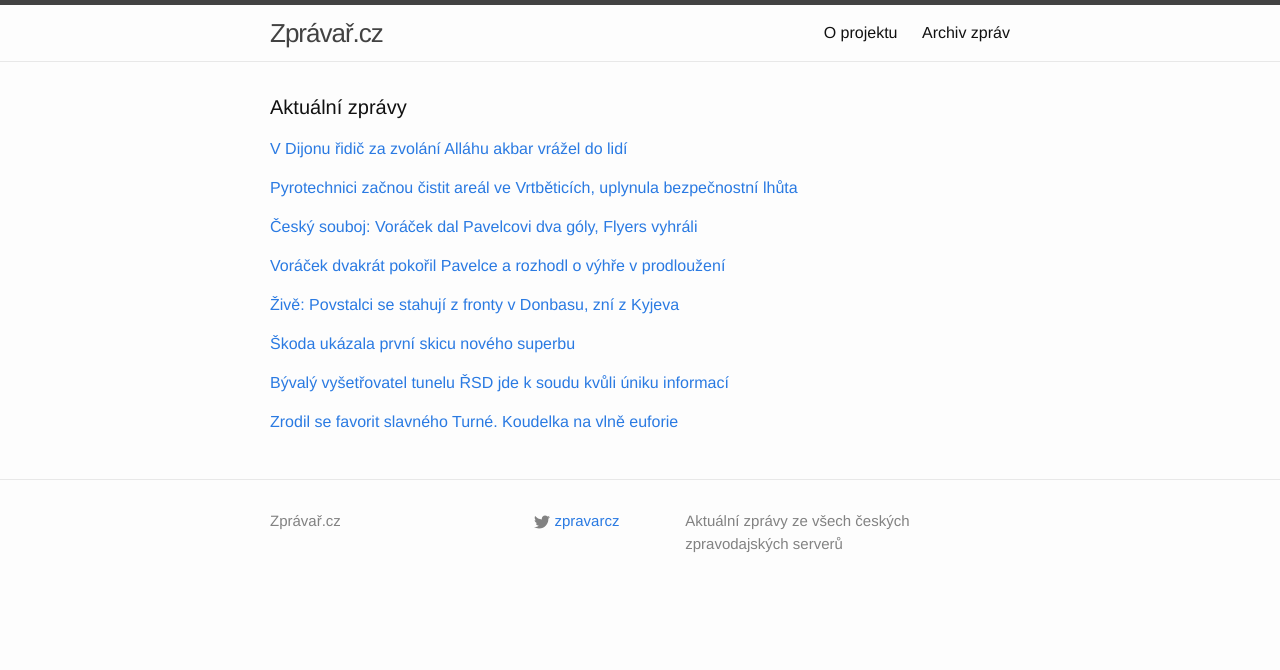
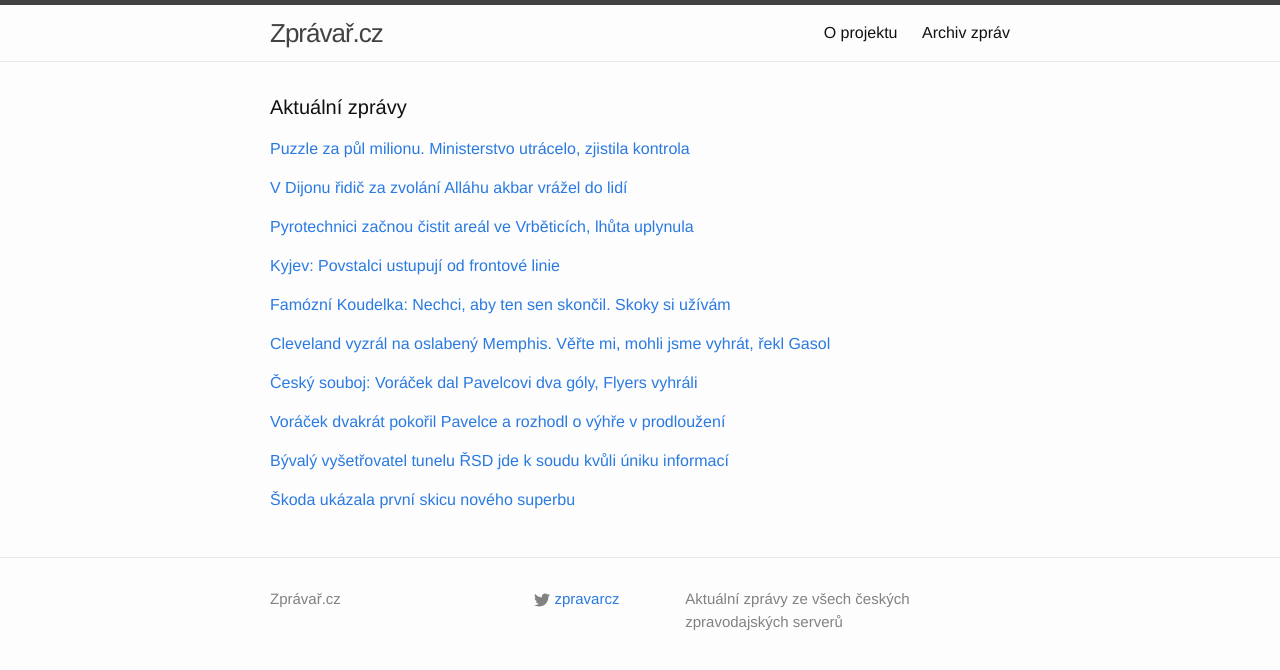
Before and after one commit to adliska/zpravar, a Jekyll site: the page built from index.html, in a window 1280 px wide. Shown: the top 670 px of the page. Built offline with Jekyll 4.4.1, drawn with Linux system fonts in a browser that asks for light colours.

Commit message:
zpravar news update

```diff
--- a/index.html
+++ b/index.html
@@ -5,8 +5,22 @@ layout: default
 <div class="home">
     <h1 class="page-heading">Aktuální zprávy</h1>
 
-<p><a href="javascript:;" onclick="toggle_visibility('zpravy0')">V Dijonu řidič za zvolání Alláhu akbar vrážel do lidí</a></p>
+<p><a href="javascript:;" onclick="toggle_visibility('zpravy0')">Puzzle za půl milionu. Ministerstvo utrácelo, zjistila kontrola</a></p>
 <div id="zpravy0" style="display:none">
+<ul>
+<li><a href=http://echo24.cz/a/iEYjn>Puzzle za půl milionu. Ministerstvo utrácelo, zjistila kontrola - echo24.cz</a></li>
+<li><a href=http://zpravy.idnes.cz/ministerstvo-zemedelstvi-spatne-hospodarilo-s-dotacemi-pem-/domaci.aspx?c=A141222_083848_domaci_fer>Ministerstvo zemědělství dalo milion z dotací na bonbony, vějíře a puzzle - zpravy.idnes.cz</a></li>
+<li><a href=http://domaci.ihned.cz/c1-63291360-nku-resort-zemedelstvi-nehospodarne-cerpal-dotace-nakoupil-puzzle-za-pul-milionu>NKÚ: Resort zemědělství nehospodárně čerpal dotace. Nakoupil puzzle za půl milionu - domaci.ihned.cz</a></li>
+<li><a href=http://zpravy.e15.cz/domaci/politika/puzzle-za-pul-milionu-ministerstvo-zemedelstvi-utracelo-dotace-1147902>Puzzle za půl milionu. Ministerstvo zemědělství utrácelo dotace - zpravy.e15.cz</a></li>
+<li><a href=http://www.novinky.cz/domaci/357014-ministerstvo-nakupovalo-za-dotace-umelohmotna-zviratka-i-vejire-zjistil-nku.html>Ministerstvo nakupovalo za dotace umělohmotná zvířátka i vějíře, zjistil NKÚ - www.novinky.cz</a></li>
+<li><a href=http://www.denik.cz/ekonomika/kontrola-ministerstvo-nakoupilo-puzzle-vejire-ci-zviratka-za-milion-korun-201412.html>Kontrola: Ministerstvo nakoupilo puzzle, vějíře či zvířátka za milion korun - www.denik.cz</a></li>
+<li><a href=http://www.novinky.cz/domaci/357014-ministerstvo-zemedelstvi-nakupovalo-za-dotace-zviratka-a-vejire-zjistil-nku.html>Ministerstvo zemědělství nakupovalo za dotace zvířátka a vějíře, zjistil NKÚ - www.novinky.cz</a></li>
+<li><a href=http://zpravy.aktualne.cz/domaci/nku-ministerstvo-plytvalo-nakoupilo-puzzle-ci-verije/r~a081789c89ae11e4833a0025900fea04/>NKÚ: Ministerstvo plýtvalo, nakoupilo puzzle či věříje - zpravy.aktualne.cz</a></li>
+<li><a href=http://www.lidovky.cz/puzzle-ci-bonbony-za-miliony-na-zemedelstvi-se-plytvalo-pkp-/zpravy-domov.aspx?c=A141222_084417_ln_domov_mct>NKÚ: Puzzle či bonbony za miliony. Na zemědělství se plýtvalo u podpory venkova  - www.lidovky.cz</a></li>
+<li><a href=http://www.financninoviny.cz/zpravodajstvi/zpravy/nku-mze-plytvalo-pri-proplaceni-poradenstvi-a-propagace/1161602>NKÚ: MZe plýtvalo při proplácení poradenství a propagace - www.financninoviny.cz</a></li>
+</ul>
+</div><p><a href="javascript:;" onclick="toggle_visibility('zpravy1')">V Dijonu řidič za zvolání Alláhu akbar vrážel do lidí</a></p>
+<div id="zpravy1" style="display:none">
 <ul>
 <li><a href=http://www.ceskatelevize.cz/ct24/svet/296192-v-dijonu-ridic-za-zvolani-allahu-akbar-vrazel-do-lidi/>V Dijonu řidič za zvolání Alláhu akbar vrážel do lidí - www.ceskatelevize.cz</a></li>
 <li><a href=http://echo24.cz/a/wPEwz>Alláhu akbar! zvolal řidič v Dijonu a najížděl do chodců - echo24.cz</a></li>
@@ -15,54 +29,65 @@ layout: default
 <li><a href=http://zpravy.idnes.cz/ridic-ve-francii-srazel-lidi-na-chodniku-volal-allahu-akbar-pnr-/zahranicni.aspx?c=A141222_065728_zahranicni_skr>Řidič ve Francii provolával Alláhu akbar a srážel lidi na chodníku - zpravy.idnes.cz</a></li>
 <li><a href=http://zpravy.aktualne.cz/zahranici/dusevne-nemocny-ridic-najizdel-na-chodce-11-jich-zranil/r~394c8462899c11e49bec0025900fea04/>Duševně nemocný řidič najížděl na chodce, 11 jich zranil - zpravy.aktualne.cz</a></li>
 </ul>
-</div><p><a href="javascript:;" onclick="toggle_visibility('zpravy1')">Pyrotechnici začnou čistit areál ve Vrtběticích, uplynula bezpečnostní lhůta</a></p>
-<div id="zpravy1" style="display:none">
+</div><p><a href="javascript:;" onclick="toggle_visibility('zpravy2')">Pyrotechnici začnou čistit areál ve Vrběticích, lhůta uplynula</a></p>
+<div id="zpravy2" style="display:none">
 <ul>
+<li><a href=http://www.tyden.cz/rubriky/domaci/pyrotechnici-zacnou-cistit-areal-ve-vrbeticich-lhuta-uplynula_328044.html>Pyrotechnici začnou čistit areál ve Vrběticích, lhůta uplynula - www.tyden.cz</a></li>
 <li><a href=http://www.denik.cz/z_domova/pyrotechnici-zacnou-cistit-areal-ve-vrtbeticich-uplynula-bezpecnostni2014.html>Pyrotechnici začnou čistit areál ve Vrtběticích, uplynula bezpečnostní lhůta - www.denik.cz</a></li>
 <li><a href=http://domaci.ihned.cz/c1-63290980-pyrotechnici-mohou-zacit-cistit-okoli-vybuchlych-municnich-skladu-ve-vrbeticich>Pyrotechnici mohou začít čistit okolí vybuchlých muničních skladů ve Vrběticích - domaci.ihned.cz</a></li>
 <li><a href=http://www.lidovky.cz/pyrotechnici-zacnou-cistit-areal-ve-vrbeticich-lhuta-uplynula-pvp-/zpravy-domov.aspx?c=A141222_073926_ln_domov_mct>Pyrotechnici začnou čistit areál ve Vrběticích, lhůta uplynula  - www.lidovky.cz</a></li>
 <li><a href=http://www.novinky.cz/domaci/357008-v-municnim-arealu-u-vrbetic-je-desaty-den-klid-pyrotechnici-ho-zacnou-cistit.html>V muničním areálu u Vrbětic je desátý den klid, pyrotechnici ho začnou čistit  - www.novinky.cz</a></li>
 </ul>
-</div><p><a href="javascript:;" onclick="toggle_visibility('zpravy2')">Český souboj: Voráček dal Pavelcovi dva góly, Flyers vyhráli</a></p>
-<div id="zpravy2" style="display:none">
+</div><p><a href="javascript:;" onclick="toggle_visibility('zpravy3')">Kyjev: Povstalci ustupují od frontové linie</a></p>
+<div id="zpravy3" style="display:none">
+<ul>
+<li><a href=http://www.novinky.cz/zahranicni/evropa/357015-kyjev-povstalci-ustupuji-od-frontove-linie.html>Kyjev: Povstalci ustupují od frontové linie - www.novinky.cz</a></li>
+<li><a href=http://zpravy.e15.cz/zahranicni/udalosti/povstalci-na-donbasu-ustoupili-od-linie-primeri-stahli-se-hlavne-rusove-1147898>Povstalci na Donbasu ustoupili od linie příměří, stáhli se hlavně Rusové - zpravy.e15.cz</a></li>
+<li><a href=http://zpravy.aktualne.cz/zahranici/zive-pondeli-22-prosince-ukrajina-rusko-separatiste/r~b9ac2c9885dc11e4aff10025900fea04/>Živě: Povstalci se stahují z fronty v Donbasu, zní z Kyjeva - zpravy.aktualne.cz</a></li>
+<li><a href=http://zahranicni.ihned.cz/evropa-slovensko/c1-63291160-povstalci-v-donbasu-se-udajne-stahuji-z-dohodnute-linie-primeri>Povstalci v Donbasu se údajně stahují z dohodnuté linie příměří - zahranicni.ihned.cz</a></li>
+<li><a href=http://www.ceskatelevize.cz/ct24/svet/296194-donbas-rebelove-v-cele-s-rusy-se-pry-stahuji-z-fronty/>Donbas: Rebelové v čele s Rusy se prý stahují z fronty - www.ceskatelevize.cz</a></li>
+</ul>
+</div><p><a href="javascript:;" onclick="toggle_visibility('zpravy4')">Famózní Koudelka: Nechci, aby ten sen skončil. Skoky si užívám</a></p>
+<div id="zpravy4" style="display:none">
+<ul>
+<li><a href=http://www.tyden.cz/rubriky/sport/zimni-sporty/famozni-koudelka-at-ten-sen-nekonci-skoky-si-uzivam_328042.html>Famózní Koudelka: Nechci, aby ten sen skončil. Skoky si užívám - www.tyden.cz</a></li>
+<li><a href=http://sport.aktualne.cz/zrodil-se-favorit-slavneho-turne-koudelka-na-vlne-euforie/r~06a6aeac894c11e49e4b0025900fea04/>Zrodil se favorit slavného Turné. Koudelka na vlně euforie - sport.aktualne.cz</a></li>
+<li><a href=http://sport.aktualne.cz/nohy-se-mi-neklepaly-uzivam-si-to-tesi-koudelku/r~06a6aeac894c11e49e4b0025900fea04/>Nohy se mi neklepaly, užívám si to, těší Koudelku - sport.aktualne.cz</a></li>
+<li><a href=http://www.tyden.cz/rubriky/sport/zimni-sporty/famozni-koudelka-nechci-aby-ten-sen-skoncil-skoky-si-uzivam_328042.html>Famózní Koudelka: Nechci, aby ten sen skončil. Skoky si užívám - www.tyden.cz</a></li>
+</ul>
+</div><p><a href="javascript:;" onclick="toggle_visibility('zpravy5')">Cleveland vyzrál na oslabený Memphis. Věřte mi, mohli jsme vyhrát, řekl Gasol</a></p>
+<div id="zpravy5" style="display:none">
+<ul>
+<li><a href=http://www.denik.cz/ostatni_sport/cleveland-vyzral-na-oslabeny-memphis-verte-mi-mohli-jsme-vyhrat-rekl-gasol-20141.html>Cleveland vyzrál na oslabený Memphis. Věřte mi, mohli jsme vyhrát, řekl Gasol - www.denik.cz</a></li>
+<li><a href=http://sport.aktualne.cz/le-bronuv-cleveland-porazil-v-nba-oslabeny-memphis/r~0c3ea34e89ae11e486b9002590604f2e/>Le Bronův Cleveland porazil v NBA oslabený Memphis - sport.aktualne.cz</a></li>
+<li><a href=http://sport.idnes.cz/vysledky-basketbalove-nba-dcg-/basket.aspx?c=A141222_081451_sport-basket_par>Toronto natáhlo v NBA vítěznou sérii, Cleveland srazil oslabeného soka - sport.idnes.cz</a></li>
+</ul>
+</div><p><a href="javascript:;" onclick="toggle_visibility('zpravy6')">Český souboj: Voráček dal Pavelcovi dva góly, Flyers vyhráli</a></p>
+<div id="zpravy6" style="display:none">
 <ul>
 <li><a href=http://www.tyden.cz/rubriky/sport/hokej/nhl/cesky-souboj-voracek-dal-pavelcovi-dva-goly-flyers-vyhrali_328047.html>Český souboj: Voráček dal Pavelcovi dva góly, Flyers vyhráli - www.tyden.cz</a></li>
 <li><a href=http://sport.aktualne.cz/voracek-exceluje-pavelcovi-dal-dva-goly-a-rozhodl-o-vyhre/r~770aea5689a011e4ab15002590604f2e/>Voráček exceluje, Pavelcovi dal dva góly a rozhodl o výhře - sport.aktualne.cz</a></li>
 <li><a href=http://www.sportovninoviny.cz/zpravy/voracek-dvakrat-pokoril-pavelce-a-rozhodl-o-vyhre-v-prodlouzeni/1161580>Voráček dvakrát pokořil Pavelce a rozhodl o výhře v prodloužení - www.sportovninoviny.cz</a></li>
 </ul>
-</div><p><a href="javascript:;" onclick="toggle_visibility('zpravy3')">Voráček dvakrát pokořil Pavelce a rozhodl o výhře v prodloužení</a></p>
-<div id="zpravy3" style="display:none">
+</div><p><a href="javascript:;" onclick="toggle_visibility('zpravy7')">Voráček dvakrát pokořil Pavelce a rozhodl o výhře v prodloužení</a></p>
+<div id="zpravy7" style="display:none">
 <ul>
 <li><a href=http://www.denik.cz/hokej/voracek-dvakrat-pokoril-pavelce-a-rozhodl-o-vyhre-v-prodlouzeni-20141222.html>Voráček dvakrát pokořil Pavelce a rozhodl o výhře v prodloužení - www.denik.cz</a></li>
 <li><a href=http://www.rozhlas.cz/_zprava/vorackova-jizda-v-nhl-pokracuje-dvakrat-prekonal-pavelce--1435486>Voráčkova jízda v NHL pokračuje, dvakrát překonal Pavelce - www.rozhlas.cz</a></li>
 <li><a href=http://hokej.idnes.cz/voracek-dal-dva-goly-pavelcovi-dea-/nhl.aspx?c=A141222_071512_nhl_Mkr>Voráček dal dva góly Pavelcovi a udržel se na čele bodování NHL - hokej.idnes.cz</a></li>
 </ul>
-</div><p><a href="javascript:;" onclick="toggle_visibility('zpravy4')">Živě: Povstalci se stahují z fronty v Donbasu, zní z Kyjeva</a></p>
-<div id="zpravy4" style="display:none">
+</div><p><a href="javascript:;" onclick="toggle_visibility('zpravy8')">Bývalý vyšetřovatel tunelu ŘSD jde k soudu kvůli úniku informací</a></p>
+<div id="zpravy8" style="display:none">
 <ul>
-<li><a href=http://zpravy.aktualne.cz/zahranici/zive-pondeli-22-prosince-ukrajina-rusko-separatiste/r~b9ac2c9885dc11e4aff10025900fea04/>Živě: Povstalci se stahují z fronty v Donbasu, zní z Kyjeva - zpravy.aktualne.cz</a></li>
-<li><a href=http://zahranicni.ihned.cz/evropa-slovensko/c1-63291160-povstalci-v-donbasu-se-udajne-stahuji-z-dohodnute-linie-primeri>Povstalci v Donbasu se údajně stahují z dohodnuté linie příměří - zahranicni.ihned.cz</a></li>
-<li><a href=http://www.ceskatelevize.cz/ct24/svet/296194-donbas-rebelove-v-cele-s-rusy-se-pry-stahuji-z-fronty/>Donbas: Rebelové v čele s Rusy se prý stahují z fronty - www.ceskatelevize.cz</a></li>
+<li><a href=http://zpravy.e15.cz/domaci/udalosti/byvaly-vysetrovatel-tunelu-rsd-jde-k-soudu-kvuli-uniku-informaci-1147888>Bývalý vyšetřovatel tunelu ŘSD jde k soudu kvůli úniku informací - zpravy.e15.cz</a></li>
+<li><a href=http://zpravy.idnes.cz/vysetrovatel-rsd-jde-k-soudu-kotrc-unik-informaci-fs1-/domaci.aspx?c=A141222_073344_domaci_skr>Bývalý vyšetřovatel tunelování ŘSD je obžalován z úniku informací - zpravy.idnes.cz</a></li>
+<li><a href=http://www.novinky.cz/krimi/357006-byvaly-vysetrovatel-tunelovani-rsd-pujde-k-soudu.html>Bývalý vyšetřovatel tunelování ŘSD půjde k soudu  - www.novinky.cz</a></li>
 </ul>
-</div><p><a href="javascript:;" onclick="toggle_visibility('zpravy5')">Škoda ukázala první skicu nového superbu</a></p>
-<div id="zpravy5" style="display:none">
+</div><p><a href="javascript:;" onclick="toggle_visibility('zpravy9')">Škoda ukázala první skicu nového superbu</a></p>
+<div id="zpravy9" style="display:none">
 <ul>
 <li><a href=http://www.novinky.cz/auto/356789-skoda-ukazala-prvni-skicu-noveho-superbu.html>Škoda ukázala první skicu nového superbu - www.novinky.cz</a></li>
 <li><a href=http://auto.idnes.cz/skici-nove-skody-superb-0s5-/ak_aktual.aspx?c=A141221_223207_ak_aktual_fdv>Škoda ukazuje nový superb na prvních skicách - auto.idnes.cz</a></li>
 <li><a href=http://auto.ihned.cz/novinky/c1-63288980-skoda-ukazala-novy-superb-zatim-jen-na-skice-a-zezadu>Škoda ukázala nový Superb. Zatím jen na skice a zezadu - auto.ihned.cz</a></li>
 </ul>
-</div><p><a href="javascript:;" onclick="toggle_visibility('zpravy6')">Bývalý vyšetřovatel tunelu ŘSD jde k soudu kvůli úniku informací</a></p>
-<div id="zpravy6" style="display:none">
-<ul>
-<li><a href=http://zpravy.e15.cz/domaci/udalosti/byvaly-vysetrovatel-tunelu-rsd-jde-k-soudu-kvuli-uniku-informaci-1147888>Bývalý vyšetřovatel tunelu ŘSD jde k soudu kvůli úniku informací - zpravy.e15.cz</a></li>
-<li><a href=http://zpravy.idnes.cz/vysetrovatel-rsd-jde-k-soudu-kotrc-unik-informaci-fs1-/domaci.aspx?c=A141222_073344_domaci_skr>Bývalý vyšetřovatel tunelování ŘSD je obžalován z úniku informací - zpravy.idnes.cz</a></li>
-<li><a href=http://www.novinky.cz/krimi/357006-byvaly-vysetrovatel-tunelovani-rsd-pujde-k-soudu.html>Bývalý vyšetřovatel tunelování ŘSD půjde k soudu  - www.novinky.cz</a></li>
-</ul>
-</div><p><a href="javascript:;" onclick="toggle_visibility('zpravy7')">Zrodil se favorit slavného Turné. Koudelka na vlně euforie</a></p>
-<div id="zpravy7" style="display:none">
-<ul>
-<li><a href=http://sport.aktualne.cz/zrodil-se-favorit-slavneho-turne-koudelka-na-vlne-euforie/r~06a6aeac894c11e49e4b0025900fea04/>Zrodil se favorit slavného Turné. Koudelka na vlně euforie - sport.aktualne.cz</a></li>
-<li><a href=http://sport.aktualne.cz/nohy-se-mi-neklepaly-uzivam-si-to-tesi-koudelku/r~06a6aeac894c11e49e4b0025900fea04/>Nohy se mi neklepaly, užívám si to, těší Koudelku - sport.aktualne.cz</a></li>
-<li><a href=http://www.tyden.cz/rubriky/sport/zimni-sporty/famozni-koudelka-nechci-aby-ten-sen-skoncil-skoky-si-uzivam_328042.html>Famózní Koudelka: Nechci, aby ten sen skončil. Skoky si užívám - www.tyden.cz</a></li>
-</ul>
 </div></div>
```
